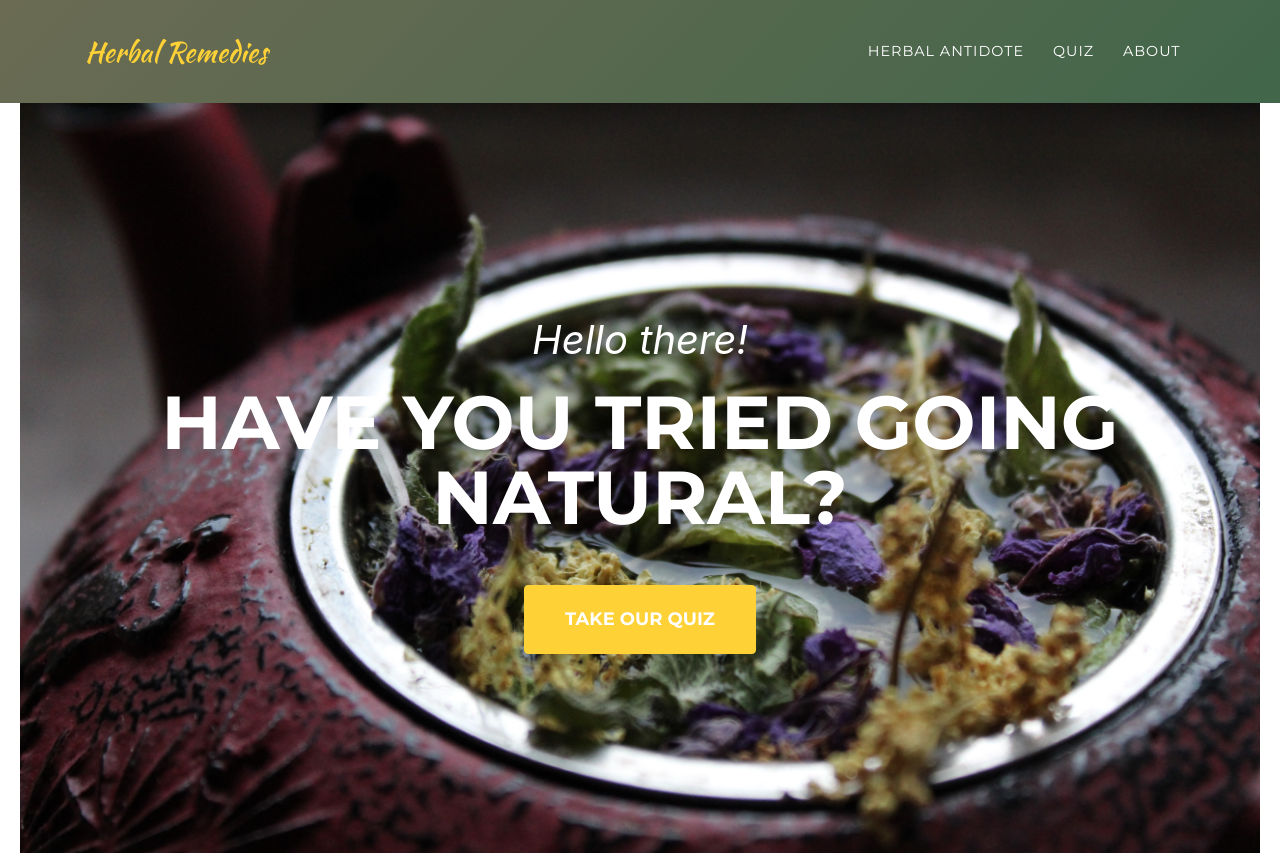
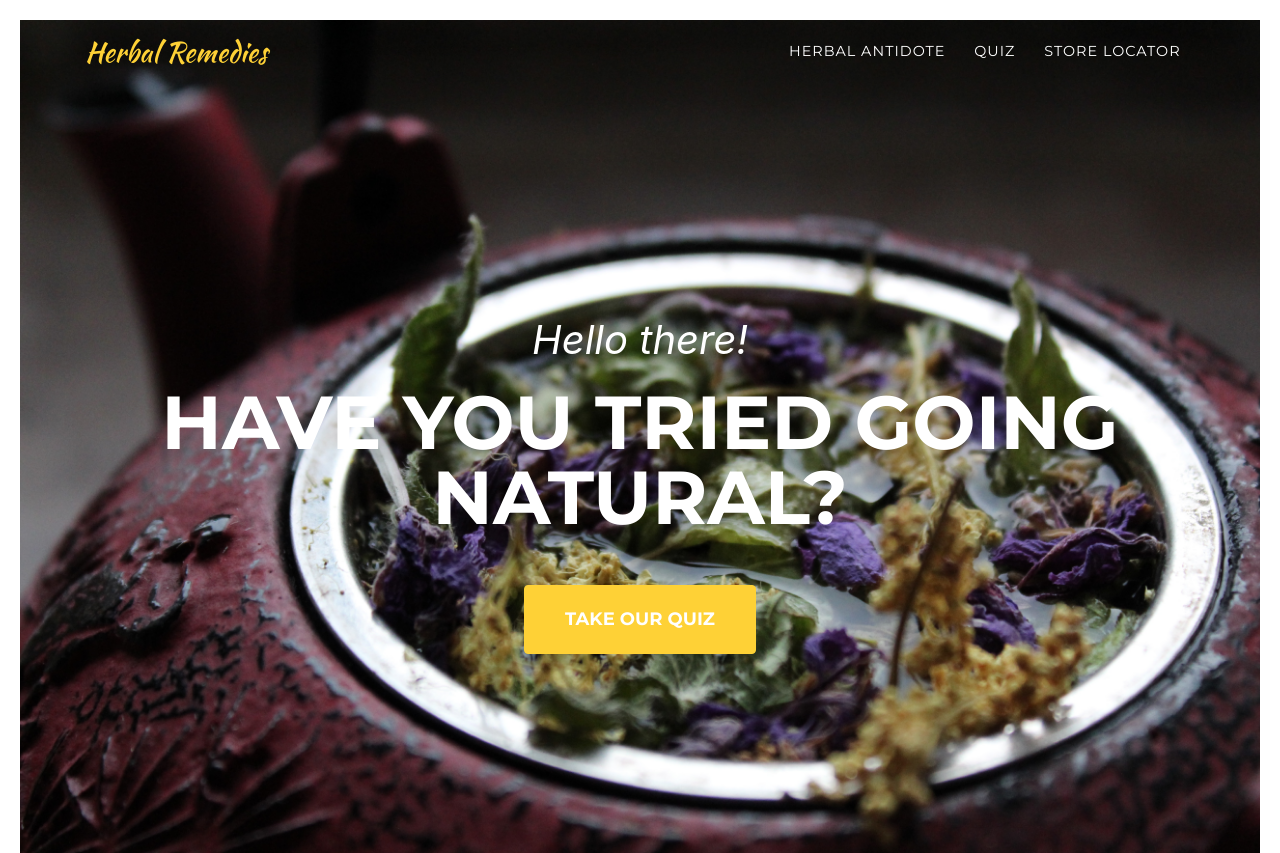
Before and after one commit to nicol-hawkins/python-quiz, a Django app: template apps/accounts/templates/accounts/edit_profile.html in a window 1280 px wide. Shown: the top 853 px of the page. Run offline with Django 3.2, Linux system fonts and the light colour scheme; the template is opened without the code that fills it, so the values that code supplies are empty; some libraries are stand-ins or nearby versions; some web fonts are replaced.

Commit message:
all pages

```diff
--- a/apps/core/templates/base.html
+++ b/apps/core/templates/base.html
@@ -57,7 +57,7 @@
             <a class="nav-link js-scroll-trigger" href="{% url 'quiz' %}">Quiz</a>
           </li>
           <li class="nav-item">
-            <a class="nav-link js-scroll-trigger" href="#about">About</a>
+            <a class="nav-link js-scroll-trigger" href="{% url 'locate' %}">Store Locator</a>
           </li>
 
         </ul>
@@ -69,9 +69,11 @@
   <header class="masthead">
     <div class="container">
       <div class="intro-text">
-        <div class="intro-lead-in">Hello there!</div>
-        <div class="intro-heading text-uppercase">Have you tried going natural?</div>
+        <div class="intro-lead-in">{% block header1 %} Hello there!{% endblock header1 %}</div>
+        <div class="intro-heading text-uppercase">{% block header2 %}Have you tried going natural?{% endblock header2 %}</div>
+        {% block quizbutton %}
         <a class="btn btn-primary btn-xl text-uppercase js-scroll-trigger" href="{% url 'quiz' %}">Take Our Quiz</a>
+        {% endblock quizbutton %}
       </div>
     </div>
   </header>
--- a/apps/core/templates/pages/about.html
+++ b/apps/core/templates/pages/locate.html
@@ -1,12 +1,12 @@
 {% extends "base.html" %}
 
 {% block title %}
-    My Site - About
+    Find A Store
 {% endblock title %}
 
 
-{% block content %}
+{% block main %}
 
 <p>Learn more about my site...</p>
 
-{% endblock content %}
+{% endblock main %}
--- a/apps/core/urls.py
+++ b/apps/core/urls.py
@@ -6,7 +6,7 @@
 
 urlpatterns = [
     path('', views.home, name='home'),
-    path('about/', views.about, name='about'),
+    path('locate/', views.about, name='locate'),
     path('quiz/', views.quiz, name='quiz'),
     path('results/', views.quiz, name="results"),
 
--- a/apps/core/views.py
+++ b/apps/core/views.py
@@ -13,7 +13,7 @@
 def about(request):
     context = {}
 
-    return render(request, 'pages/about.html', context)
+    return render(request, 'pages/locate.html', context)
 
 
 
```
Also changed, not shown: apps/core/static/css/1custom.css (line endings or trailing spaces).
